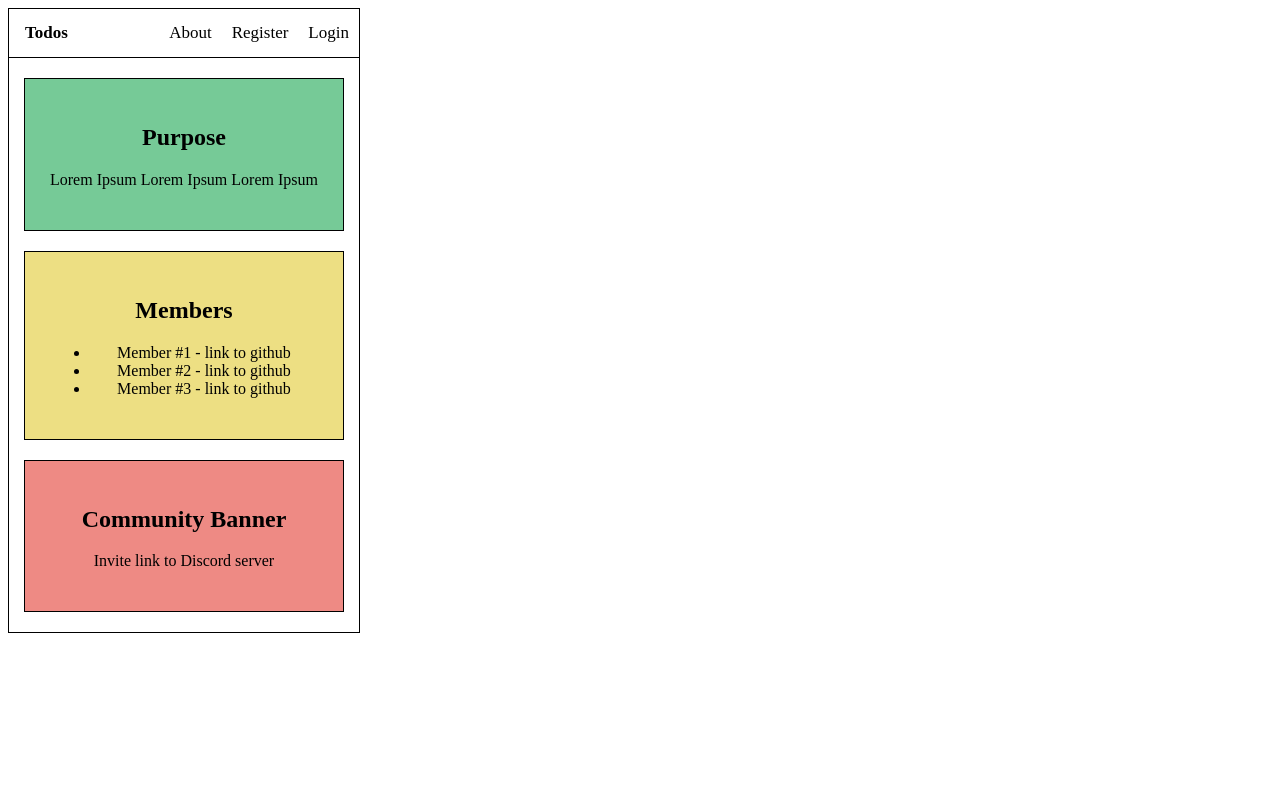
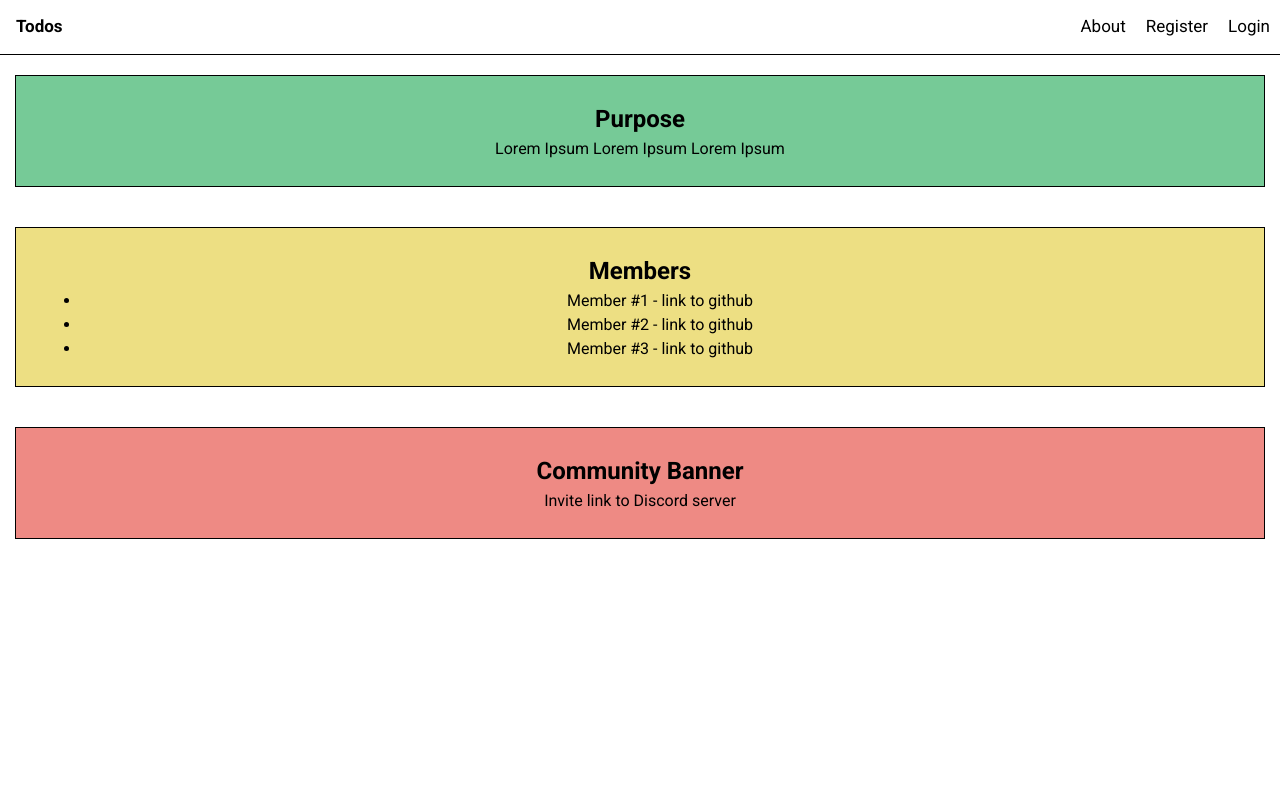
Before and after one commit to CSSG-Labs/flask-todo-app, a Flask app: page / in a window 1280 px wide. Run offline with Flask 2, Linux system fonts and the light colour scheme.

Commit message:
Adds CSS base styles

```diff
--- a/static/styles.css
+++ b/static/styles.css
@@ -1,7 +1,62 @@
+@import url('https://fonts.googleapis.com/css2?family=Roboto:wght@400;700&display=swap');
+
+/* Source for this CSS reset: https://www.joshwcomeau.com/css/custom-css-reset */
+
+/*
+  1. Use a more-intuitive box-sizing model.
+*/
+*, *::before, *::after {
+  box-sizing: border-box;
+}
+/*
+  2. Remove default margin
+*/
+* {
+  margin: 0;
+}
+/*
+  3. Allow percentage-based heights in the application
+*/
+html, body {
+  height: 100%;
+}
+/*
+  Typographic tweaks!
+  4. Add accessible line-height
+  5. Improve text rendering
+*/
 body {
-    position: absolute;
-    border: 1px solid black;
-  }
+  line-height: 1.5;
+  -webkit-font-smoothing: antialiased;
+  font-family: 'Roboto', sans-serif;
+  display:flex;
+  flex-direction: column;
+}
+/*
+  6. Improve media defaults
+*/
+img, picture, video, canvas, svg {
+  display: block;
+  max-width: 100%;
+}
+/*
+  7. Remove built-in form typography styles
+*/
+input, button, textarea, select {
+  font: inherit;
+}
+/*
+  8. Avoid text overflows
+*/
+p, h1, h2, h3, h4, h5, h6 {
+  overflow-wrap: break-word;
+}
+/*
+  9. Create a root stacking context
+*/
+#root, #__next {
+  isolation: isolate;
+}
 
   /* Add a black background color to the top navigation */
   .topnav {
```
